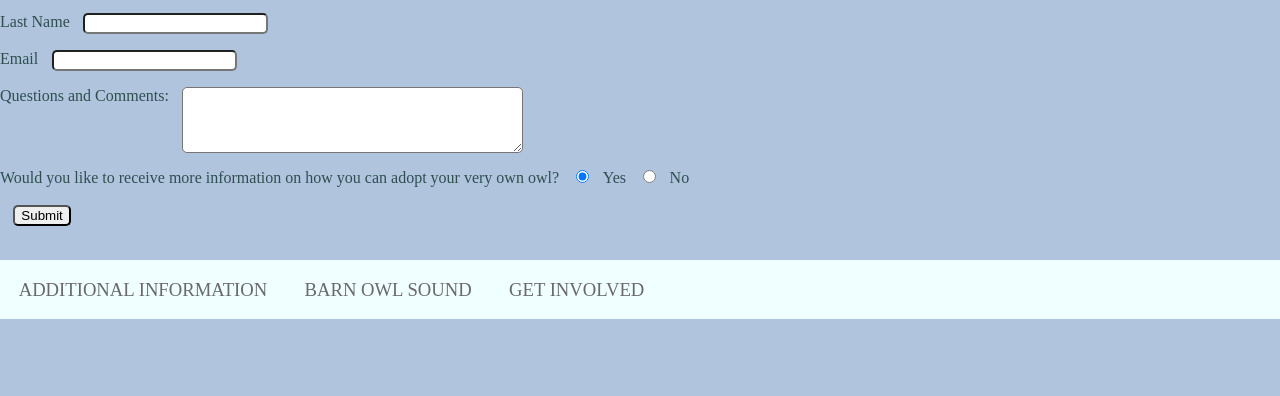
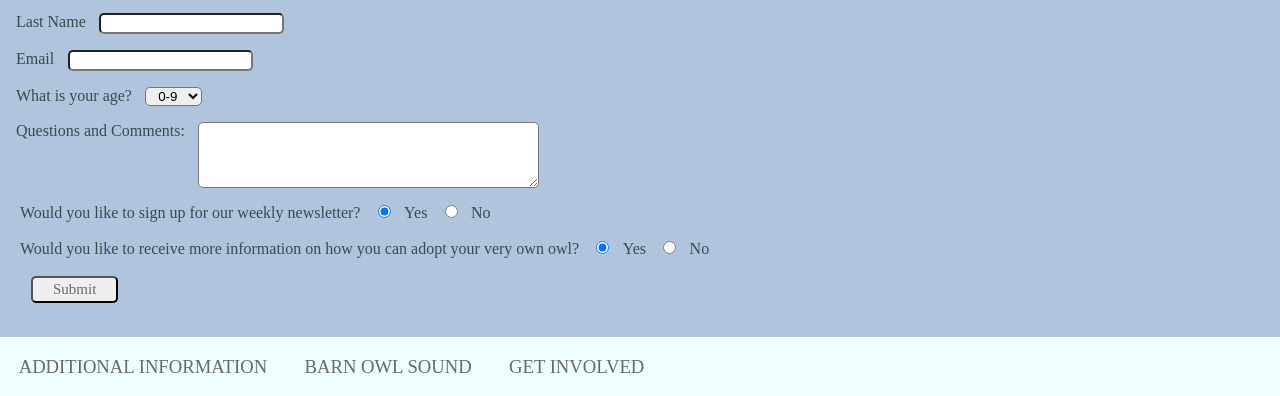
Before and after one commit to melissacole8/assignment4, a plain HTML site: page form.html in a window 1280 px wide. Shown: the part 506-902 px from the top of the page. Before the commit the page ends 825 px from the top, so only its background shows below. Drawn offline with Linux system fonts and the light colour scheme.

Commit message:
added code

```diff
--- a/css/flexboxlayout.css
+++ b/css/flexboxlayout.css
@@ -45,6 +45,7 @@ header nav li {
 }
 
 
+
 main {
     display: flex;
     flex-wrap: wrap;
@@ -58,9 +59,12 @@ main {
     flex: 1;
 }
 
+
+
 form p {
     display: flex;
 margin-bottom: 1em;
+    margin-left: 1em;
 }
 form select {
     text-align: center;
@@ -69,6 +73,28 @@ form input, textarea, select {
     margin: 0 1em;
     border-radius: 5px;
 }
+
+#submit {
+   padding-left: 20px;
+    padding-right: 20px;
+    padding-bottom: 3px;
+    padding-top: 3px;
+    font-size: 15px;
+    font-family:serif;
+    color: dimgray;
+}
+/*
+    #submit p:hover {
+    color:darkslategray;
+}
+*/
+
+.radiobutton {
+    padding-left: 20px;
+    color: dimgray;
+}
+
+
 
 footer {
     display: flex;
@@ -87,6 +113,8 @@ footer nav li {
     padding: 1em;
 }
 
+
+
 @media screen and (max-width: 30rem) {
     header,
     main,
@@ -94,7 +122,5 @@ footer nav li {
     form p {
         flex-direction: column;
     }
-    .radiobutton {
-        color: dimgray;
-    }
+
 }
--- a/form.html
+++ b/form.html
@@ -36,7 +36,7 @@
     <main>
         <br>
          <a href="images/barnowlintree.jpg" target="_blank"> <img src="images/barnowlintree.jpg" alt="barn owl in tree" class="aboutpics"></a>
-        <h1>Sign up for our newsletter!</h1><br>
+        <h1>Let us know how we're doing!</h1><br>
       <form>
           <p>
           <label for="firstname">First Name </label>
@@ -51,9 +51,24 @@
             <input type="email" name="email" id="email">
           </p>
           <p>
+              <label for="Age"> What is your age?</label>
+              <select name="What-is-your-age" id="What-is-your-age">
+              <option value="0-9">0-9</option>
+                  <option value="10-19">10-19</option>
+                  <option value="20-39">20-39</option>
+                  <option value="40-59">40-59</option>
+                  <option value="60+">60+</option>
+              </select>
+          </p>
+          <p>
           <label for="comments">Questions and Comments:</label>
               <textarea name="Questionsandcomments" id="Questionsandcomments" rows="4" cols="40"></textarea>
           </p>
+          <div class="radiobutton">
+          <label for="newsletter">Would you like to sign up for our weekly newsletter?</label>
+            <input type="radio" name="newsletter" value="Yes" checked>Yes
+            <input type="radio" name="newsletter" value="No">No
+         </div><br>
         <div class="radiobutton">
           <label for="adoptanowl">Would you like to receive more information on how you can adopt your very own owl?</label>
             <input type="radio" name="adoptanowl" value="Yes" checked>Yes
@@ -62,7 +77,7 @@
 
         <p>
           <label for="submit"></label>
-            <input type="submit" value="Submit">
+            <input type="submit" value="Submit" id="submit">
         </p>
           <br>
 </form>
```
